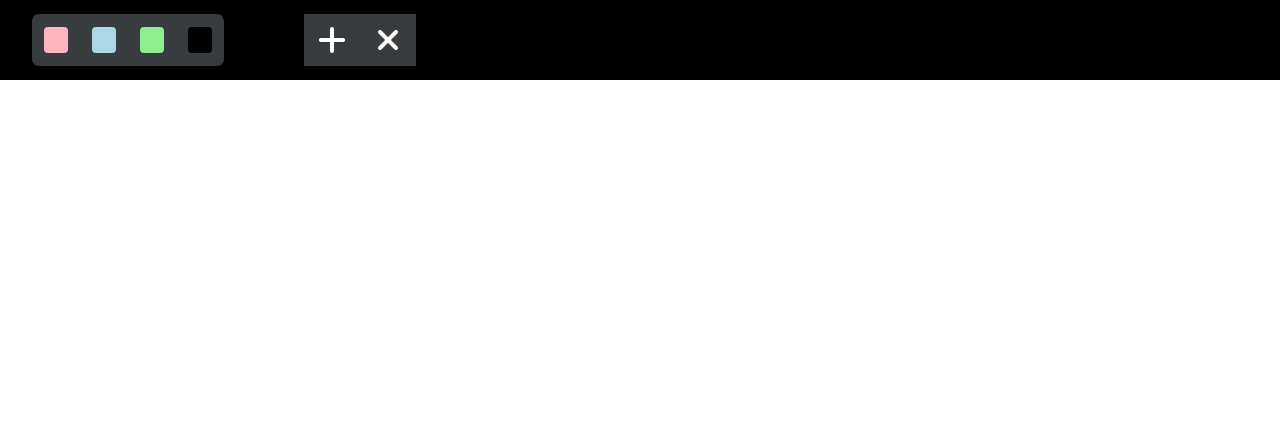
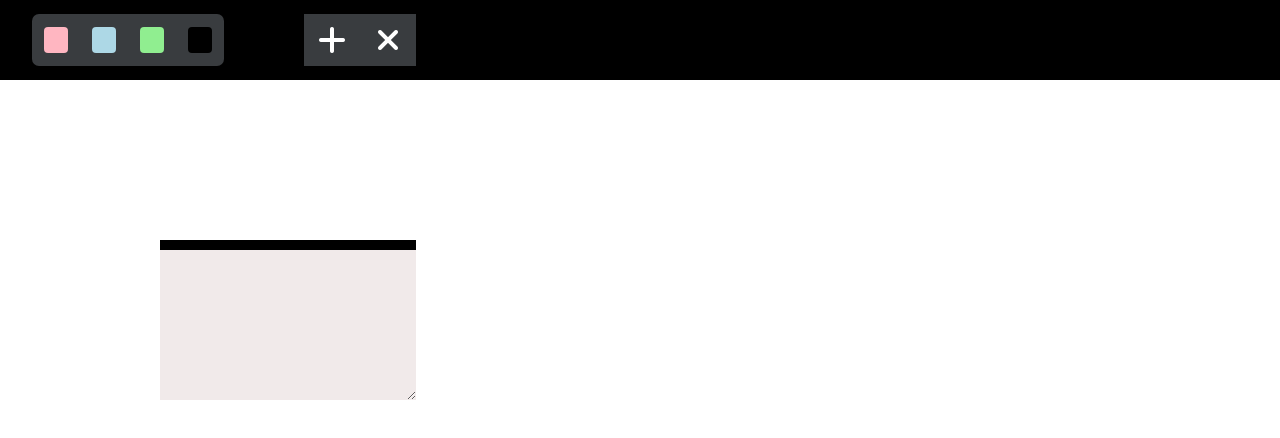
Before and after one commit to Trupti0406/JIRA-TICKET, a plain HTML site: page index.html in a window 1280 px wide. Drawn offline with Linux system fonts and the light colour scheme.

Commit message:
Building UI

```diff
--- a/index.html
+++ b/index.html
@@ -35,8 +35,16 @@
             </div>
         </div>
     </div>
+    <div class="main">
+        <div class="ticket">
+            <div class="ticket_header"></div>
+            <div class="ticket_content">
+                <div class="ticket_id"></div>
+                <textarea name="" ></textarea>
+            </div>
+        </div>
 
-    <div class="main"></div>
+    </div>
     <script src="script.js"></script>
 </body>
 
--- a/script.js
+++ b/script.js
@@ -13,5 +13,4 @@ function changeColor(e) {
   let color = allclasses[1];
   console.log(color);
   main.style.backgroundColor = color;
-  // console.log(elem, " ", allclasses);
 }
--- a/style.css
+++ b/style.css
@@ -4,6 +4,7 @@ body {
 
 * {
     box-sizing: border-box;
+    /* question*/
 }
 
 .header {
@@ -11,6 +12,10 @@ body {
     background-color: black;
     display: flex;
     align-items: center;
+}
+
+.main {
+    height: 70vh;
 }
 
 .color_pallete {
@@ -25,11 +30,15 @@ body {
 
 .color_boxes {
     width: 25%;
-    height: 100%;display: flex;
+    height: 100%;
+    /* border: 1px solid red; */
+    /* perefectly center a div inside a div */
+    display: flex;
     justify-content: center;
     align-items: center
 }
 
+/* generic styling  */
 .color {
     height: 50%;
     width: 50%;
@@ -59,6 +68,7 @@ body {
     background-color: #393c3f;
     display: flex;
 }
+
 .box {
     width: 50%;
     height: 100%;
@@ -66,7 +76,38 @@ body {
     justify-content: center;
     align-items: center
 }
-.icon{
-    color:white;
-    font-size:2rem;
+
+.icon {
+    color: white;
+    font-size: 2rem;
 }
+
+/* main */
+.ticket {
+    height: 10rem;
+    width: 16rem;
+    margin-top: 10rem;
+    margin-left: 10rem;
+}
+
+.ticket_header {
+    height: 6%;
+    background-color: black;
+}
+
+.ticket_content {
+    height: 94%;
+}
+
+.ticket_id {
+    height: 20%;
+    background-color: rgb(241, 234, 234)
+}
+
+textarea {
+    height: 80%;
+    width: 100%;
+    border: none;
+    outline: none;
+    background-color: rgb(241, 234, 234)
+}
```
